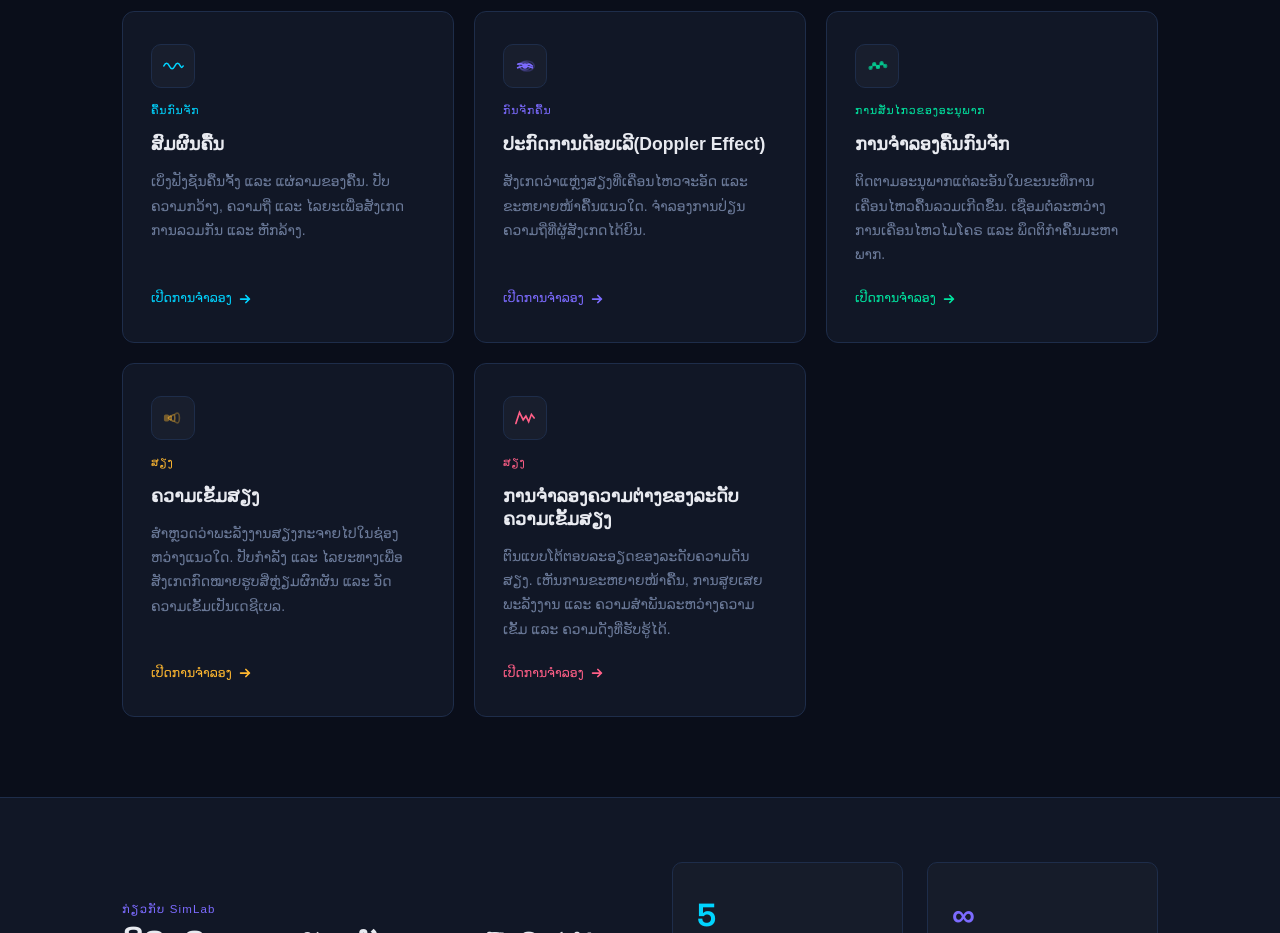
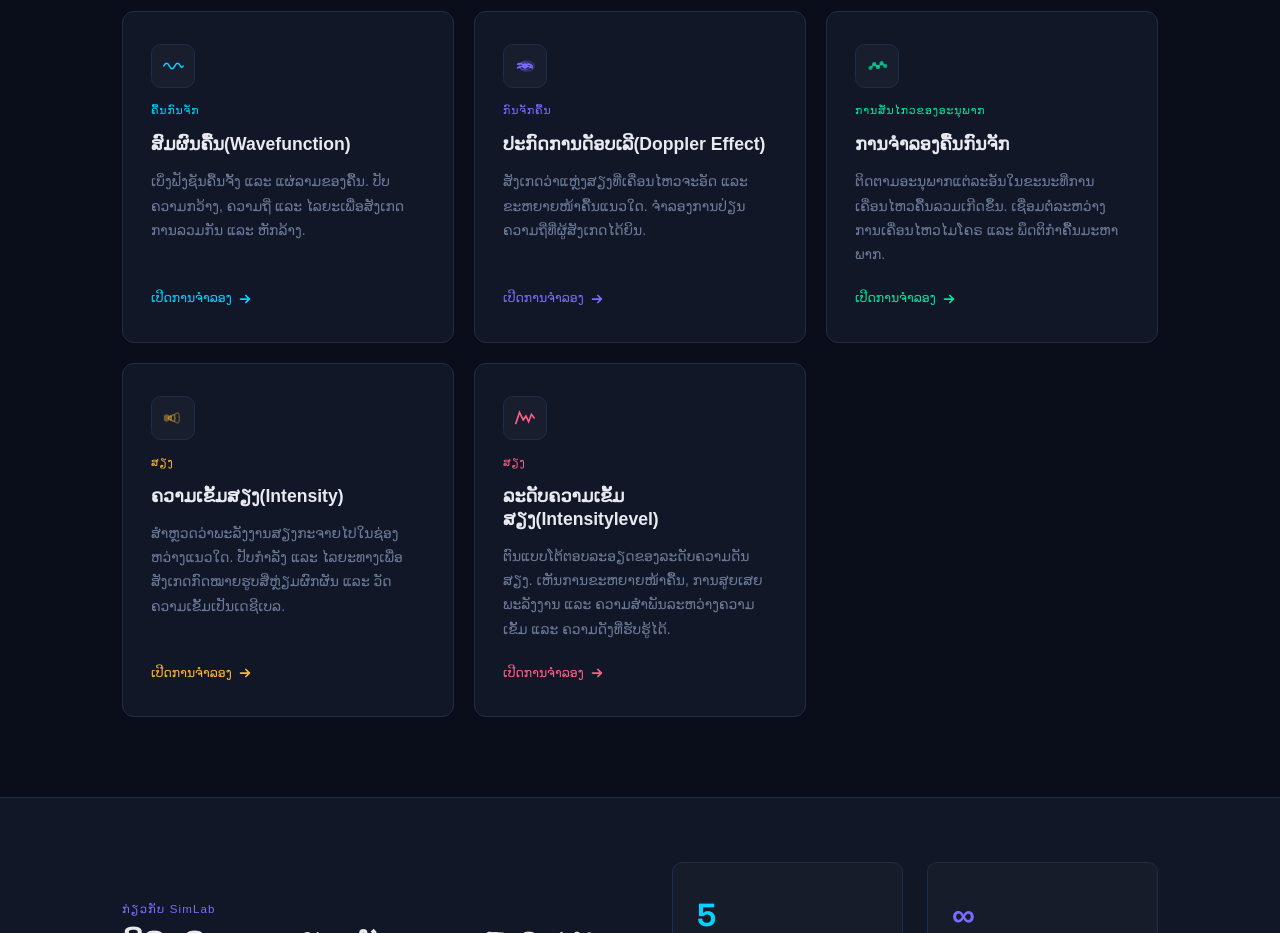
Before and after one commit to virathavonesimlab/virathavonesimlab.github.io, a plain HTML site: page index.html in a window 1280 px wide. Shown: the part 1060-1993 px from the top of the page. Drawn offline with nearby package versions, Linux system fonts and the light colour scheme.

Commit message:
title update

```diff
--- a/index.html
+++ b/index.html
@@ -473,7 +473,7 @@
           </svg>
         </div>
         <span class="card-topic">ຄື້ນກົນຈັກ</span>
-        <h3 class="card-title">ສົມຜົນຄື້ນ</h3>
+        <h3 class="card-title">ສົມຜົນຄື້ນ(Wavefunction)</h3>
         <p class="card-desc">
           ເບິ່ງຟັງຊັນຄື້ນຈັ້ງ ແລະ ແຜ່ລາມຂອງຄື້ນ. ປັບຄວາມກວ້າງ, ຄວາມຖີ່ ແລະ ໄລຍະເພື່ອສັງເກດການລວມກັນ ແລະ ຫັກລ້າງ.
         </p>
@@ -547,7 +547,7 @@
           </svg>
         </div>
         <span class="card-topic">ສຽງ</span>
-        <h3 class="card-title">ຄວາມເຂັ້ມສຽງ</h3>
+        <h3 class="card-title">ຄວາມເຂັ້ມສຽງ(Intensity)</h3>
         <p class="card-desc">
           ສຳຫຼວດວ່າພະລັງງານສຽງກະຈາຍໄປໃນຊ່ອງຫວ່າງແນວໃດ. ປັບກຳລັງ ແລະ ໄລຍະທາງເພື່ອສັງເກດກົດໝາຍຮູບສີ່ຫຼ່ຽມຜົກຜັນ ແລະ ວັດຄວາມເຂັ້ມເປັນເດຊີເບລ.
         </p>
@@ -567,7 +567,7 @@
           </svg>
         </div>
         <span class="card-topic">ສຽງ</span>
-        <h3 class="card-title">ການຈຳລອງຄວາມຕ່າງຂອງລະດັບຄວາມເຂັ້ມສຽງ</h3>
+        <h3 class="card-title">ລະດັບຄວາມເຂັ້ມສຽງ(Intensitylevel)</h3>
         <p class="card-desc">
           ຕົນແບບໂຕ້ຕອບລະອຽດຂອງລະດັບຄວາມດັນສຽງ. ເຫັນການຂະຫຍາຍໜ້າຄື້ນ, ການສູຍເສຍພະລັງງານ ແລະ ຄວາມສຳພັນລະຫວ່າງຄວາມເຂັ້ມ ແລະ ຄວາມດັງທີ່ຮັບຮູ້ໄດ້.
         </p>
```
